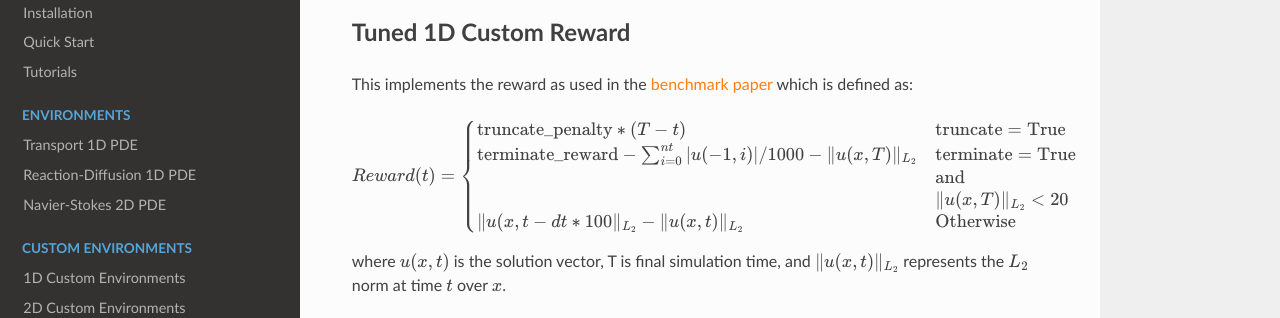
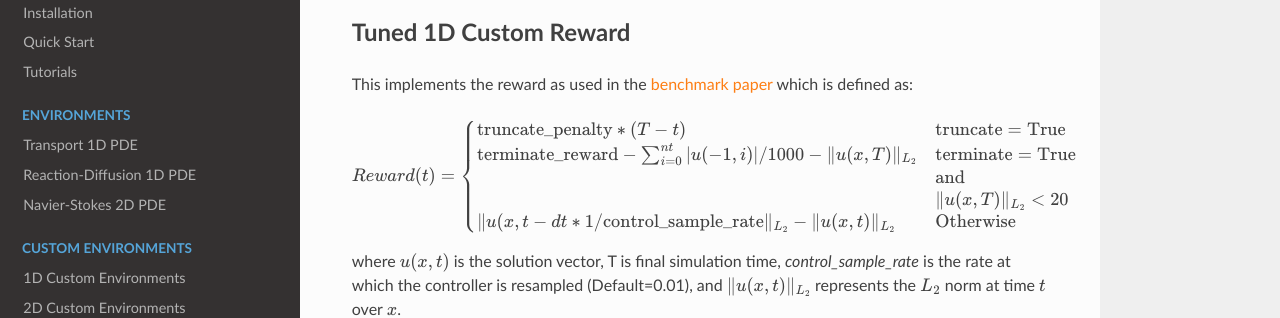
Before and after one commit to lukebhan/PDEControlGym, a Sphinx documentation site: the page built from docs/source/utils/preimplementedrewards.rst, in a window 1280 px wide and 900 px high, scrolled down 371 px, cut to the strip 139-457 px from the top of the window. Built offline with Sphinx 7.4.7 and the Read the Docs theme 3.1.0, drawn with Linux system fonts in a browser that asks for light colours.

Commit message:
fix docs

```diff
--- a/docs/source/utils/preimplementedrewards.rst
+++ b/docs/source/utils/preimplementedrewards.rst
@@ -26,11 +26,11 @@ This implements the reward as used in the `benchmark paper <https://google.com>`
         \text{truncate_penalty}*(T-t) & \text{truncate}=\text{True} \\
        \text{terminate_reward} - \sum_{i=0}^{nt}|u(-1, i)| / 1000
         - \|u(x, T)\|_{L_2} & \text{terminate}=\text{True} \\ & \text{and} \\ &  \|u(x, T)\|_{L_2} < 20 \\
-        \|u(x, t-dt*100\|_{L_2} - \|u(x, t)\|_{L_2} & \text{Otherwise}
+        \|u(x, t-dt*1/\text{control_sample_rate}\|_{L_2} - \|u(x, t)\|_{L_2} & \text{Otherwise}
         \end{cases}
    \end{eqnarray}
 
-where :math:`u(x, t)` is the solution vector, T is final simulation time, and :math:`\|u(x, t)\|_{L_2}` represents the :math:`L_2` norm at time :math:`t` over :math:`x`.
+where :math:`u(x, t)` is the solution vector, T is final simulation time, `control_sample_rate` is the rate at which the controller is resampled (Default=0.01), and :math:`\|u(x, t)\|_{L_2}` represents the :math:`L_2` norm at time :math:`t` over :math:`x`.
 
 .. autoclass:: TunedReward1D
    :members:
```
